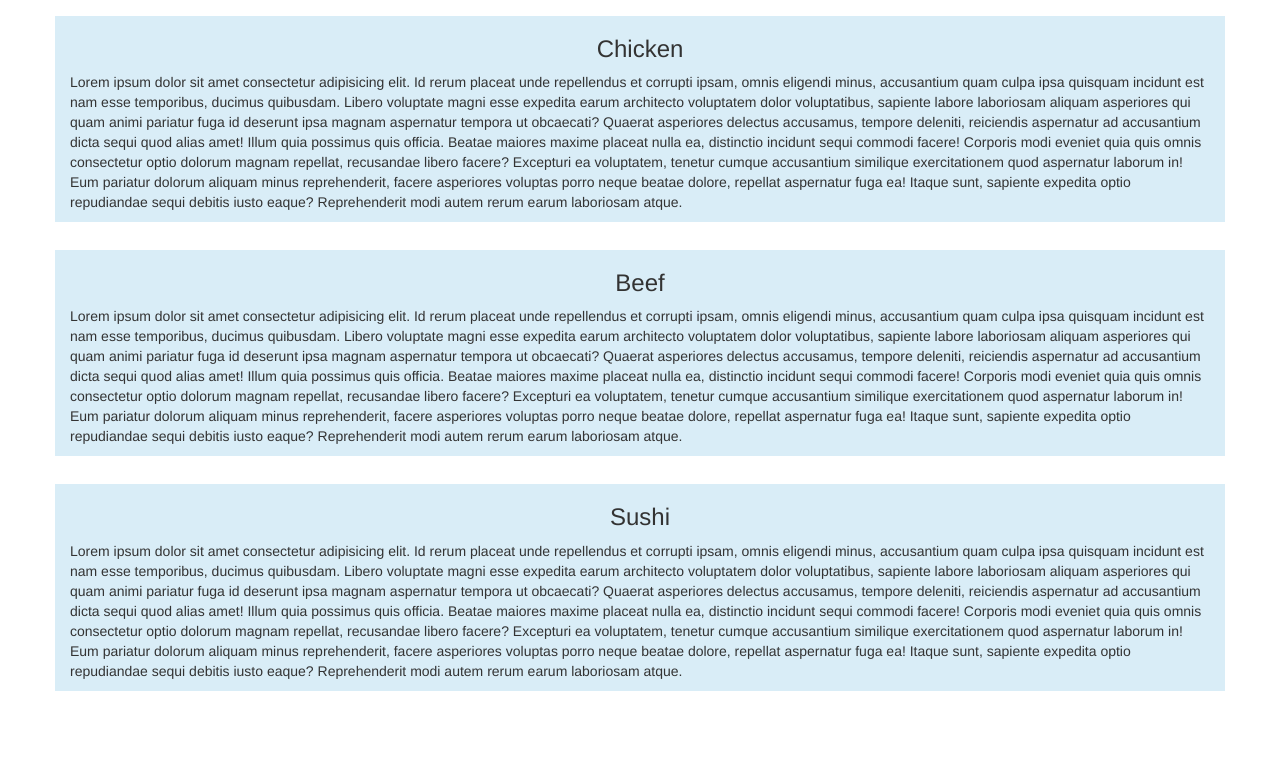
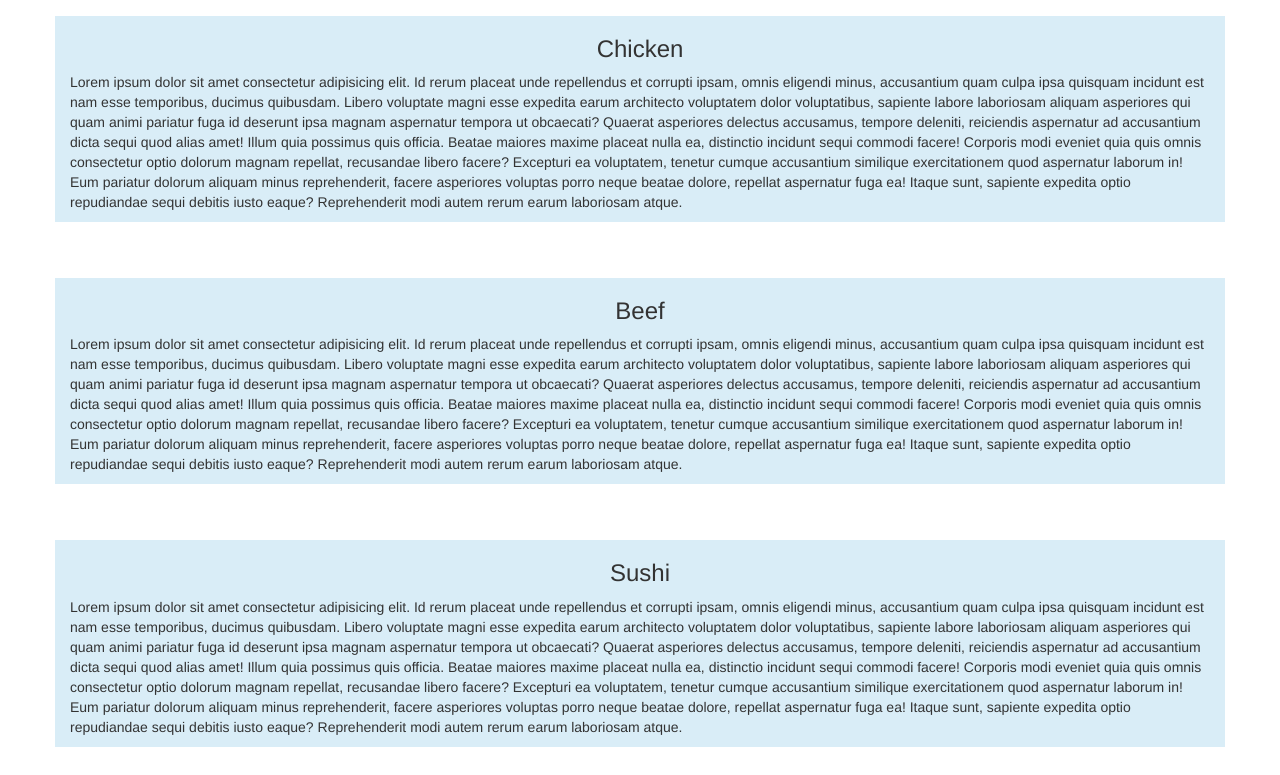
Before and after one commit to rebelsups23/coursera-web-dev, a plain HTML site: page module3-solution/index.html in a window 1280 px wide. Shown: the part 134-909 px from the top of the page. Before the commit the page ends 825 px from the top, so only its background shows below. Drawn offline with Linux system fonts and the light colour scheme.

Commit message:
module 3 changes

```diff
--- a/module3-solution/css/styles.css
+++ b/module3-solution/css/styles.css
@@ -0,0 +1,6 @@
+body {
+    overflow-x: hidden!important;
+}
+.item {
+    margin: 2em 0;
+}
--- a/module3-solution/index.html
+++ b/module3-solution/index.html
@@ -55,7 +55,7 @@
     <h1 class="text-center">Our menu</h1>
 
     <div class="row">
-      <div id="chicken" class="col-xs-12" style="margin-top: 2em;">
+      <div id="chicken" class="col-xs-12 item">
         <div class="container bg-info">
           <h3 class="text-center">Chicken</h3>
           <p>
@@ -80,7 +80,7 @@
           </p>
         </div>
       </div>
-      <div id="beef" class="col-xs-12" style="margin-top: 2em;">
+      <div id="beef" class="col-xs-12 item">
         <div class="container bg-info">
           <h3 class="text-center">Beef</h3>
           <p>
@@ -105,7 +105,7 @@
           </p>
         </div>
       </div>
-      <div id="sushi" class="col-xs-12" style="margin-top: 2em;">
+      <div id="sushi" class="col-xs-12 item">
         <div class="container bg-info">
           <h3 class="text-center">Sushi</h3>
           <p>
```
